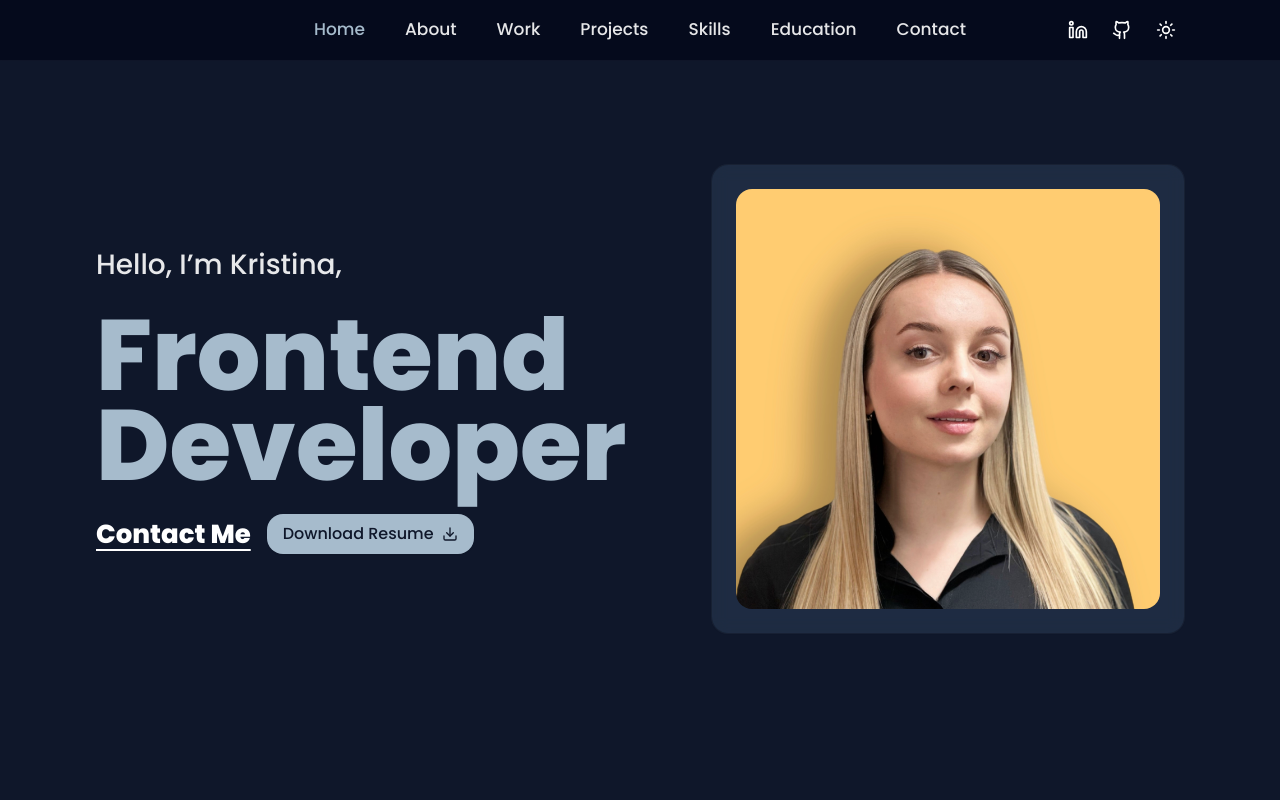
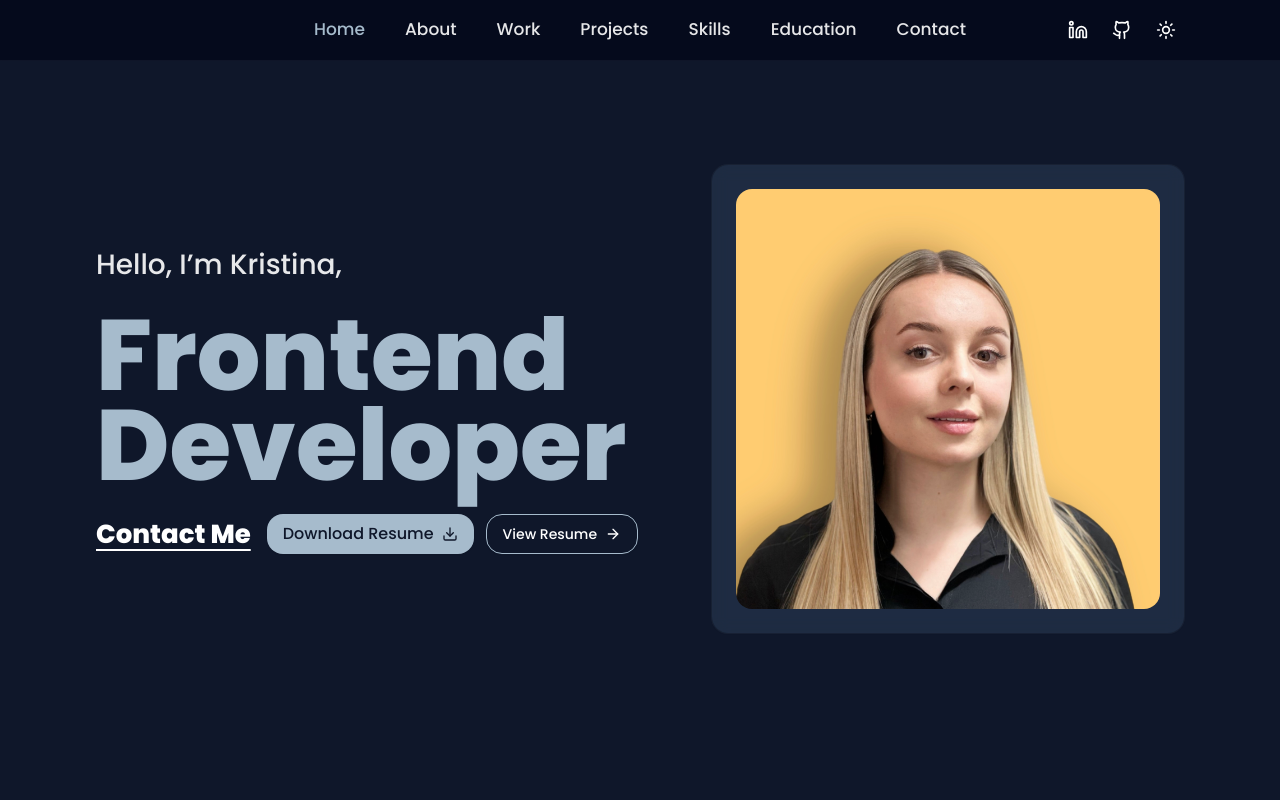
Before and after one commit to KristinaKolesnyk/portfolio-react, a React (Create React App) app: page / in a window 1280 px wide. Shown: the top 800 px of the page. Built offline with nearby package versions, Linux system fonts and the light colour scheme.

Commit message:
view resume

```diff
--- a/src/Portfolio.jsx
+++ b/src/Portfolio.jsx
@@ -264,7 +264,7 @@ function GhostButton({children, onClick, Icon = ArrowRight}) {
     return (
         <button
             onClick={onClick}
-            className="inline-flex items-center gap-2 rounded-2xl border border-border px-4 py-2 text-sm hover:bg-ink/5"
+            className="inline-flex items-center gap-2 rounded-2xl shadow-sm border border-brand font-medium px-4 py-2 text-sm hover:bg-ink/5"
         >
             {children} <Icon className="h-4 w-4"/>
         </button>
@@ -506,7 +506,6 @@ function Hero() {
                 </h1>
 
                 <div className="flex flex-wrap items-center gap-4">
-                    {/* Contact Me — Poppins ExtraBold 26, белый */}
                     <a
                         href="#contact"
                         className="text-[26px] font-extrabold text-ink underline underline-offset-[6px]"
@@ -514,6 +513,7 @@ function Hero() {
                         Contact Me
                     </a>
 
+                    <div className="flex gap-3">
                         <PrimaryButton
                             href={PROFILE.resumeUrl}
                             Icon={Download}
@@ -521,6 +521,11 @@ function Hero() {
                         >
                             Download Resume
                         </PrimaryButton>
+
+                        <GhostButton onClick={() => window.open(PROFILE.resumeUrl, "_blank", "noopener,noreferrer")}>
+                            View Resume
+                        </GhostButton>
+                    </div>
 
                 </div>
             </div>
```
Also changed, not shown: 1 other file (tests, documents, lock files or other folders). Lines whose indentation alone changed are shown as unchanged.
